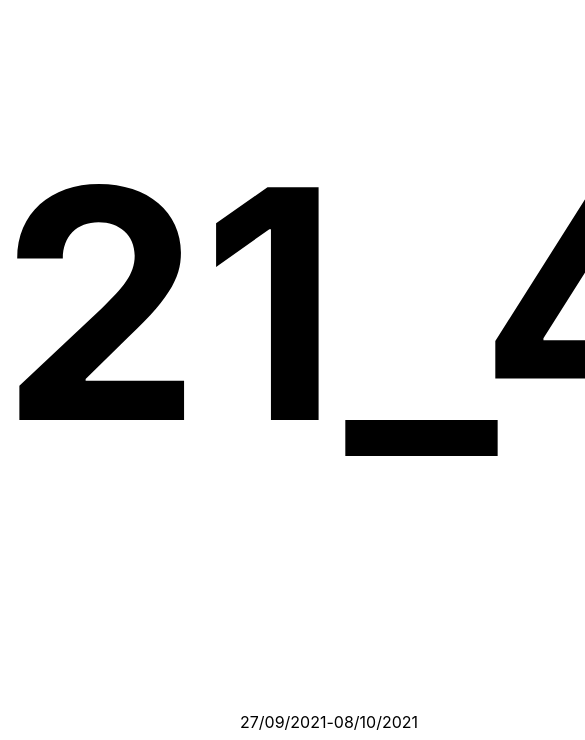
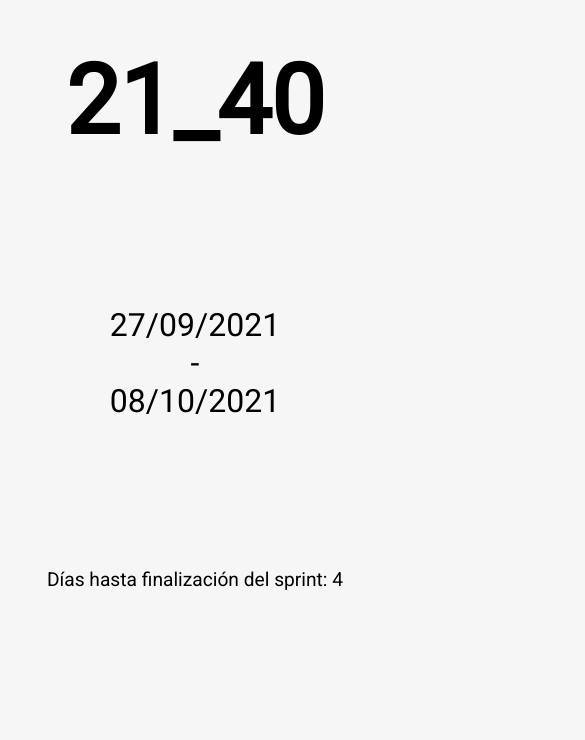
Before and after one commit to jesusgm/current-sprint, a React (Create React App) app: page / in a window 390 px wide. Shown: the part 104-844 px from the top of the page, 585 px wide, since content can reach past the window. Built offline with nearby package versions, Linux system fonts and the light colour scheme.

Commit message:
feat: Add days to end and some css to make responsive

```diff
--- a/src/App.css
+++ b/src/App.css
@@ -1,14 +1,56 @@
 .App {
   text-align: center;
+  display: flex;
+  flex-direction: column;
+  justify-content: space-evenly;
+  height: 100%;
+}
+
+.App h1{
+  font-size: 12rem;
+  margin: 0;
 }
 
 .App .dates{
   display: flex;
   justify-content: space-evenly;
   align-items: center;
-  padding: 0 15rem;
+  max-width: 100%;
+  font-size: 5rem;
 }
 
 .App .dates .separator {
   width: 3rem;
 }
+
+.App .days-to-end{
+  font-size: 2rem;
+}
+
+.App .days-to-end.days-2,
+.App .days-to-end.days-1{
+  color: #CC2222
+}
+
+@media (max-width: 980px){
+  .App .dates{
+    flex-direction: column;
+  }
+}
+
+@media (max-width: 768px) {
+  .App .dates {
+    flex-direction: column;
+  }
+
+  .App h1{
+    font-size: 6rem;
+  }
+  .App .dates{
+    font-size: 2rem;
+  }
+  .App .days-to-end{
+    font-size: 1.2rem;
+  }
+
+}
--- a/src/App.js
+++ b/src/App.js
@@ -22,8 +22,15 @@ function App() {
 
   const sprint = `${result[0]}_${result[1]%2===0 ? result[1]: result[1]+1}`;
 
-  const dateStartStr = moment().isoWeek(result[1]%2===0 ? result[1]-1: result[1]).startOf("isoWeek").format("DD/MM/YYYY");
-  const dateEndStr = moment().isoWeek(result[1]).endOf("isoWeek").day(-2).format("DD/MM/YYYY");
+  const dateStart = moment().isoWeek(result[1]%2===0 ? result[1]-1: result[1]).startOf("isoWeek");
+  const dateEnd = moment().isoWeek(result[1]).endOf("isoWeek").day(-2);
+
+  const dateStartStr = dateStart.format("DD/MM/YYYY");
+  const dateEndStr = dateEnd.format("DD/MM/YYYY");
+
+  const daysToEnd = dateEnd.diff(moment(), "days");
+
+
 
   return (
     <div className="App">
@@ -33,6 +40,9 @@ function App() {
        <div className="separator"> - </div>
        <div className="date-end">{dateEndStr}</div>
      </div>
+     <div className={`days-to-end days-${daysToEnd}`}>
+       Días hasta finalización del sprint: {daysToEnd}
+     </div>
     </div>
   );
 }
--- a/src/index.css
+++ b/src/index.css
@@ -1,10 +1,20 @@
+@import url('https://fonts.googleapis.com/css2?family=Roboto&display=swap');
+
+html,
 body {
   margin: 0;
-  font-family: -apple-system, BlinkMacSystemFont, 'Segoe UI', 'Roboto', 'Oxygen',
-    'Ubuntu', 'Cantarell', 'Fira Sans', 'Droid Sans', 'Helvetica Neue',
-    sans-serif;
+  font-family: 'Roboto', sans-serif;
   -webkit-font-smoothing: antialiased;
   -moz-osx-font-smoothing: grayscale;
+  height: 100vh;
+}
+
+body{
+  background: #f6f6f6;
+}
+
+#root{
+  height: 100%;
 }
 
 code {
--- a/src/index.js
+++ b/src/index.js
@@ -1,8 +1,8 @@
 import React from 'react';
 import ReactDOM from 'react-dom';
+import App from './App';
+
 import './index.css';
-import App from './App';
-import reportWebVitals from './reportWebVitals';
 
 ReactDOM.render(
   <React.StrictMode>
@@ -10,8 +10,3 @@ ReactDOM.render(
   </React.StrictMode>,
   document.getElementById('root')
 );
-
-// If you want to start measuring performance in your app, pass a function
-// to log results (for example: reportWebVitals(console.log))
-// or send to an analytics endpoint. Learn more: https://bit.ly/CRA-vitals
-reportWebVitals();
--- a/src/reportWebVitals.js
+++ /dev/null
@@ -1,13 +0,0 @@
-const reportWebVitals = onPerfEntry => {
-  if (onPerfEntry && onPerfEntry instanceof Function) {
-    import('web-vitals').then(({ getCLS, getFID, getFCP, getLCP, getTTFB }) => {
-      getCLS(onPerfEntry);
-      getFID(onPerfEntry);
-      getFCP(onPerfEntry);
-      getLCP(onPerfEntry);
-      getTTFB(onPerfEntry);
-    });
-  }
-};
-
-export default reportWebVitals;
```
Also changed, not shown: 1 other file (tests, documents, lock files or other folders).
